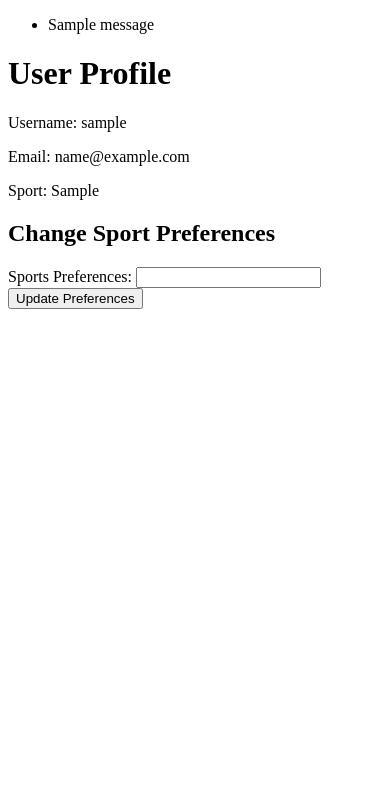
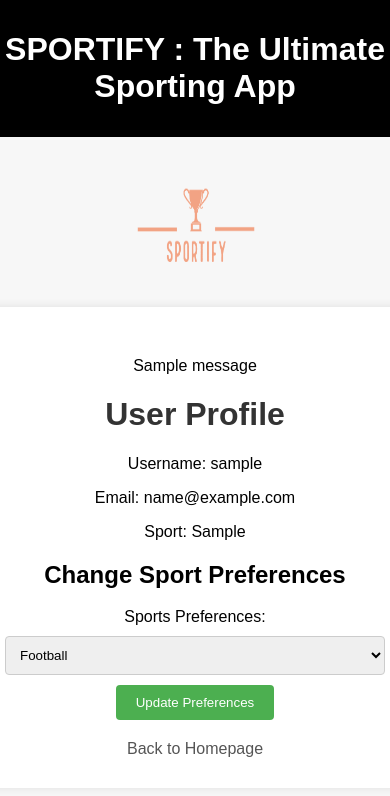
Before and after one commit to Anuj-Asati19/Sportify, a Flask app: page /profile/1 in a window 390 px wide. Shown: the top 796 px of the page. Run offline with Flask 3, Linux system fonts and the light colour scheme; tables that the repository leaves empty hold one stand-in row (values such as "Sample post"); one stand-in notice (Sample message) is shown.

Commit message:
made changes in the front end

```diff
--- a/app.py
+++ b/app.py
@@ -1,4 +1,4 @@
-from flask import Flask, request, render_template, session, redirect, flash
+from flask import Flask, request, render_template, session, redirect, flash, url_for
 from flask_sqlalchemy import SQLAlchemy
 from os import environ
 import secrets
@@ -32,12 +32,15 @@ def login():
                 return render_template('login.html', alert_message='Username does not match the provided email.')
             else:
                 session['user_identifier'] = existing_user.email
-                return render_template('home.html', user_id=existing_user.id)
+                return redirect(url_for('home', user_id=existing_user.id))
         else:
             return render_template('login.html', alert_message='User does not exist')
     else:
         return render_template('login.html')
 
+@app.route('/home/<int:user_id>', methods=['GET'])
+def home(user_id):
+    return render_template('home.html', user_id=user_id)
 
 @app.route('/register', methods=['GET', 'POST'])
 def register():
@@ -51,7 +54,7 @@ def register():
             db.session.add(new_user)
             db.session.commit()
             session['user_identifier'] = new_user.email
-            return render_template('home.html', user_id=new_user.id)
+            return redirect(url_for('home', user_id=new_user.id))
     else:
         return render_template('register.html')
 
--- a/templates/index.html
+++ b/templates/index.html
@@ -26,7 +26,7 @@
         }
 
         .navbar-logo {
-            height: 200px;
+            height: 100px;
             width: auto;
         }
 
--- a/templates/profile.html
+++ b/templates/profile.html
@@ -5,16 +5,96 @@
     <meta charset="UTF-8">
     <meta name="viewport" content="width=device-width, initial-scale=1.0">
     <title>User Profile</title>
+    <style>
+        body {
+            font-family: Arial, sans-serif;
+            background-color: #f7f7f7;
+            margin: 0;
+            padding: 0; /* Adjusted padding to remove default body padding */
+            display: flex;
+            flex-direction: column;
+            align-items: center;
+        }
+
+        .navbar {
+            width: 100%;
+            background-color: black;
+            color: white;
+            padding: 10px 0;
+            text-align: center;
+            margin: 0; /* Remove margin */
+        }
+
+        .form-container {
+            display: flex;
+            flex-direction: column;
+            align-items: center;
+            margin-top: 20px;
+        }
+
+        .container {
+            background-color: #fff;
+            padding: 30px;
+            border-radius: 8px;
+            box-shadow: 0 0 10px rgba(0, 0, 0, 0.1);
+            width: 400px;
+            text-align: center;
+        }
+
+        h1 {
+            color: #333;
+        }
+
+        select {
+            width: calc(100% - 20px);
+            padding: 10px;
+            margin: 10px 0;
+            border: 1px solid #ccc;
+            border-radius: 4px;
+        }
+
+        input[type="submit"] {
+            background-color: #4CAF50;
+            color: white;
+            padding: 10px 20px;
+            border: none;
+            border-radius: 4px;
+            cursor: pointer;
+            transition: background-color 0.3s ease;
+        }
+
+        input[type="submit"]:hover {
+            background-color: #45a049;
+        }
+
+        a {
+            display: block;
+            margin-top: 20px;
+            text-decoration: none;
+            color: #555;
+        }
+
+        a:hover {
+            color: #333;
+        }
+    </style>
 </head>
 
 <body>
+    <div class="navbar">
+        <h1 style="color: white;">SPORTIFY : The Ultimate Sporting App</h1>
+    </div>
+
+    <div class="form-container">
+        <img style="height: 150px; width: 150px;" src="{{ url_for('static', filename='sportify-logo.png') }}" alt="Sportify Logo">
+        <div class="container">
             {% with messages = get_flashed_messages() %}
             {% if messages %}
-      <ul class="flashes">
-        {% for message in messages %}
-          <li>{{ message }}</li>
+            <div class="flashes">
+                <h2>{% for message in messages %}</h2>
+                {{ message }}
                 {% endfor %}
-      </ul>
+            </div>
             {% endif %}
             {% endwith %}
             <h1>User Profile</h1>
@@ -25,9 +105,18 @@
             <h2>Change Sport Preferences</h2>
             <form method="post" action="/update_preferences">
                 <label for="sports_preferences">Sports Preferences:</label>
-        <input type="text" id="sports_preferences" name="sports_preferences" value="{{ user.sports_preferences }}">
+                <select id="sports_preferences" name="sports_preferences">
+                    <option value="football">Football</option>
+                    <option value="tennis">Tennis</option>
+                    <option value="badminton">Badminton</option>
+                    <option value="basketball">Basketball</option>
+                    <option value="swimming">Swimming</option>
+                </select>
                 <input type="submit" value="Update Preferences">
             </form>
+            <a href="{{ url_for('home', user_id=user.id) }}">Back to Homepage</a>
+        </div>
+    </div>
 </body>
 
 </html>
```
Also changed, not shown: templates/home.html (+150 -31 lines), templates/login.html (+4 -4 lines), static/badminton.jpeg (added), static/basketball.png (added), static/footlball.jpg (added), static/sportify-logo.png, static/swimming.jpg (added), static/tennis.jpg (added). Lines whose indentation alone changed are shown as unchanged.
